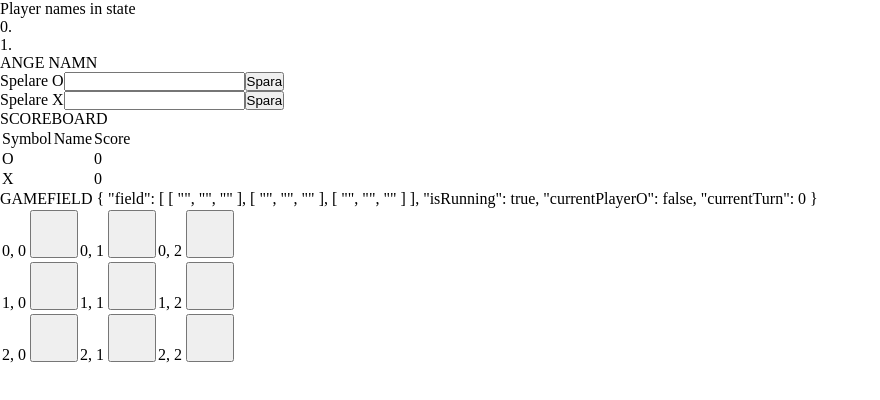
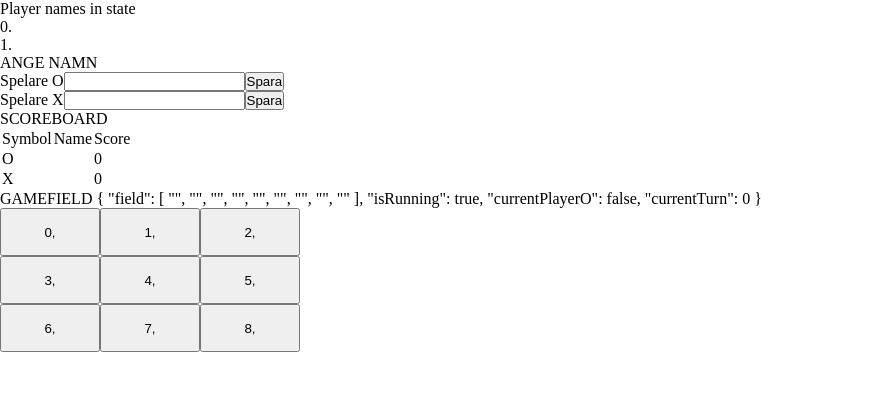
Before and after one commit to Medieinstitutet/vue-tic-tac-toe-nickenickenicke, a Vue app: page / in a window 1280 px wide. Shown: the top 400 px of the page, without its empty margins (0-880 px from the left). Built offline with nearby package versions, Linux system fonts and the light colour scheme.

Commit message:
:art: Refactored game logic

```diff
--- a/src/components/GameField.vue
+++ b/src/components/GameField.vue
@@ -2,27 +2,23 @@
 import { ref } from "vue";
 
 const gameState = ref<{
-  field: [string[], string[], string[]];
+  field: string[];
   isRunning: boolean;
   currentPlayerO: boolean;
   currentTurn: number;
 }>({
-  field: [
-    ["", "", ""],
-    ["", "", ""],
-    ["", "", ""],
-  ],
+  field: ["", "", "", "", "", "", "", "", ""],
   isRunning: true,
   currentPlayerO: false,
   currentTurn: 0,
 });
 
-const handleClick = (i: number, j: number) => {
+const handleClick = (i: number) => {
   if (gameState.value.currentPlayerO) {
-    gameState.value.field[i][j] = "O";
+    gameState.value.field[i] = "O";
   }
   if (!gameState.value.currentPlayerO) {
-    gameState.value.field[i][j] = "X";
+    gameState.value.field[i] = "X";
   }
   endTurn();
 };
@@ -41,14 +37,35 @@ const startTurn = () => {
 
 const checkWin = () => {
   if (gameState.value.currentTurn < 4) return;
-  const currentPlayer = gameState.value.currentPlayerO ? "O" : "X";
+  const currentPlayer: string = gameState.value.currentPlayerO ? "O" : "X";
 
   if (
-    gameState.value.field[0][0] &&
-    gameState.value.field[0][1] &&
-    gameState.value.field[0][2] === currentPlayer
+    (gameState.value.field[0] === currentPlayer &&
+      gameState.value.field[1] === currentPlayer &&
+      gameState.value.field[2] === currentPlayer) ||
+    (gameState.value.field[3] === currentPlayer &&
+      gameState.value.field[4] === currentPlayer &&
+      gameState.value.field[5] === currentPlayer) ||
+    (gameState.value.field[6] === currentPlayer &&
+      gameState.value.field[7] === currentPlayer &&
+      gameState.value.field[8] === currentPlayer) ||
+    (gameState.value.field[0] === currentPlayer &&
+      gameState.value.field[3] === currentPlayer &&
+      gameState.value.field[6] === currentPlayer) ||
+    (gameState.value.field[1] === currentPlayer &&
+      gameState.value.field[4] === currentPlayer &&
+      gameState.value.field[7] === currentPlayer) ||
+    (gameState.value.field[2] === currentPlayer &&
+      gameState.value.field[5] === currentPlayer &&
+      gameState.value.field[8] === currentPlayer) ||
+    (gameState.value.field[0] === currentPlayer &&
+      gameState.value.field[4] === currentPlayer &&
+      gameState.value.field[8] === currentPlayer) ||
+    (gameState.value.field[2] === currentPlayer &&
+      gameState.value.field[4] === currentPlayer &&
+      gameState.value.field[6] === currentPlayer)
   ) {
-    triggerWin();
+    return triggerWin();
   }
 };
 
@@ -60,26 +77,27 @@ const triggerWin = () => {
 <template>
   GAMEFIELD
   {{ gameState }}
-  <table>
-    <tbody>
-      <tr v-for="(row, i) in gameState.field">
-        <td v-for="(column, j) in row">
-          {{ i + ", " + j }}
-          <button
-            type="button"
-            @click="() => handleClick(i, j)"
-            :disabled="!gameState.isRunning || column !== ''">
-            {{ column }}
-          </button>
-        </td>
-      </tr>
-    </tbody>
-  </table>
+  <div class="gamefield">
+    <button
+      class="gamefield__btn"
+      v-for="(column, i) in gameState.field"
+      type="button"
+      @click="() => handleClick(i)"
+      :disabled="!gameState.isRunning || column !== ''">
+      {{ i + ", " }} {{ column }}
+    </button>
+  </div>
 </template>
 
 <style scoped>
-button {
-  min-width: 3rem;
+.gamefield {
+  display: flex;
+  flex-wrap: wrap;
+  width: 310px;
+}
+
+.gamefield__btn {
   min-height: 3rem;
+  width: 100px;
 }
 </style>
```
